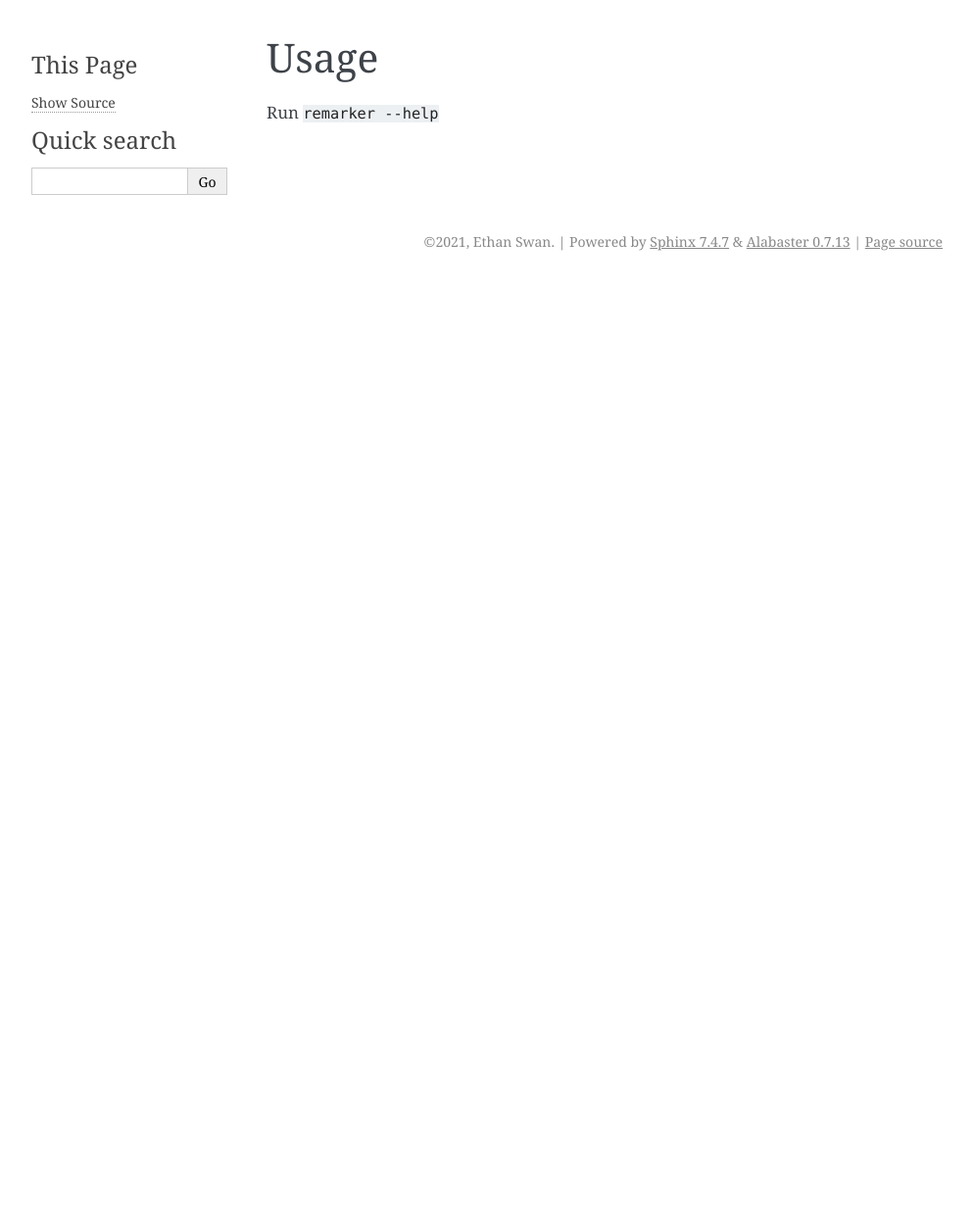
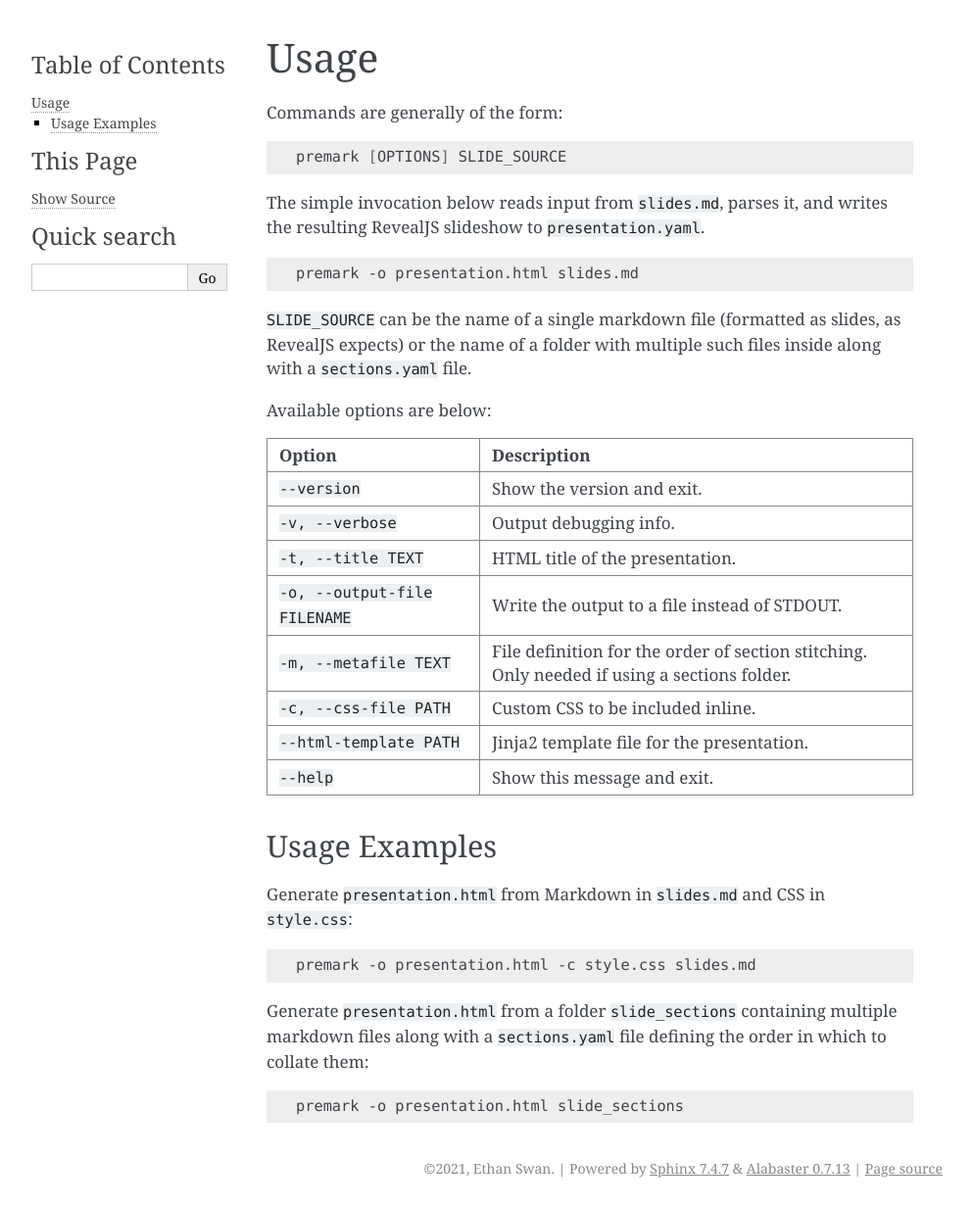
Before and after one commit to eswan18/premark, a Sphinx documentation site: the page built from docs/usage.md, in a window 1280 px wide. Shown: the whole page at 98% size, without its empty margins (148-1141 px from the left). Built offline with Sphinx 7.4.7, drawn with Linux system fonts in a browser that asks for light colours; before the commit the page ends 900 px from its top, so only the background shows below that.

Commit message:
Small doc updates.

````diff
--- /dev/null
+++ b/docs/usage.md
@@ -0,0 +1,40 @@
+# Usage
+
+Commands are generally of the form:
+```bash
+premark [OPTIONS] SLIDE_SOURCE
+```
+
+The simple invocation below reads input from `slides.md`, parses it, and writes the resulting RevealJS slideshow to `presentation.yaml`.
+```bash
+premark -o presentation.html slides.md
+```
+
+`SLIDE_SOURCE` can be the name of a single markdown file (formatted as slides, as RevealJS expects) or the name of a folder with multiple such files inside along with a `sections.yaml` file.
+
+Available options are below:
+
+| Option                     | Description
+|----------------------------|-----------------------------------------------|
+|`--version`                 | Show the version and exit.                    |
+|`-v, --verbose`             | Output debugging info.                        |
+|`-t, --title TEXT`          |  HTML title of the presentation.              |
+|`-o, --output-file FILENAME`|  Write the output to a file instead of STDOUT.|
+|`-m, --metafile TEXT`       |  File definition for the order of section stitching. Only needed if using a sections folder.|
+|`-c, --css-file PATH`       |  Custom CSS to be included inline.            |
+|`--html-template PATH`      |  Jinja2 template file for the presentation.   |
+|`--help`                    |  Show this message and exit.                  |
+
+## Usage Examples
+
+Generate `presentation.html` from Markdown in `slides.md` and CSS in `style.css`:
+
+```bash
+premark -o presentation.html -c style.css slides.md
+```
+
+Generate ``presentation.html`` from a folder ``slide_sections`` containing multiple markdown files along with a ``sections.yaml`` file defining the order in which to collate them:
+
+```bash
+premark -o presentation.html slide_sections
+```
--- a/docs/usage.rst
+++ /dev/null
@@ -1,5 +0,0 @@
-========
-Usage
-========
-
-Run ``remarker --help``
````
Also changed, not shown: README.md (+1 -0 lines), docs/installation.md (+5 -1 lines).
